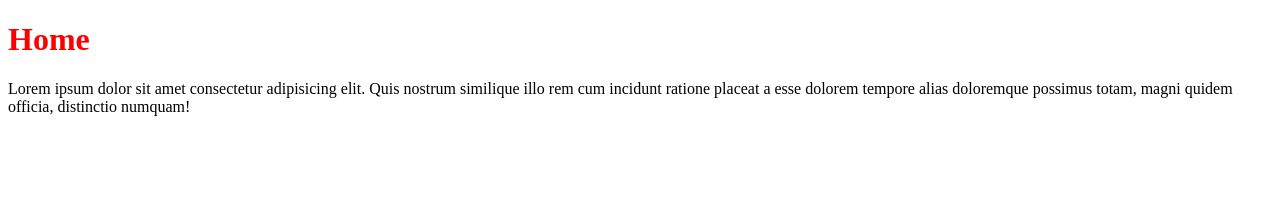
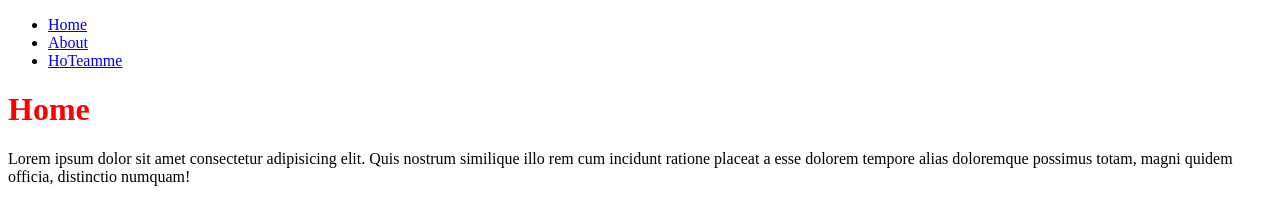
Before and after one commit to IronPTSolutions/ex-basic-templating, a website: page views/index.html in a window 1280 px wide. Drawn offline with Linux system fonts and the light colour scheme.

Commit message:
feat: navbar

```diff
--- a/views/index.html
+++ b/views/index.html
@@ -8,6 +8,11 @@
   <link rel="stylesheet" href="/css/main.css">
 </head>
 <body>
+  <ul>
+    <li><a href="/">Home</a></li>
+    <li><a href="/about">About</a></li>
+    <li><a href="/team">HoTeamme</a></li>
+  </ul>
   <h1>Home</h1>
   <p>Lorem ipsum dolor sit amet consectetur adipisicing elit. Quis nostrum similique illo rem cum incidunt ratione placeat a esse dolorem tempore alias doloremque possimus totam, magni quidem officia, distinctio numquam!</p>
 </body>
```
Also changed, not shown: views/team.html (+5 -0 lines).
